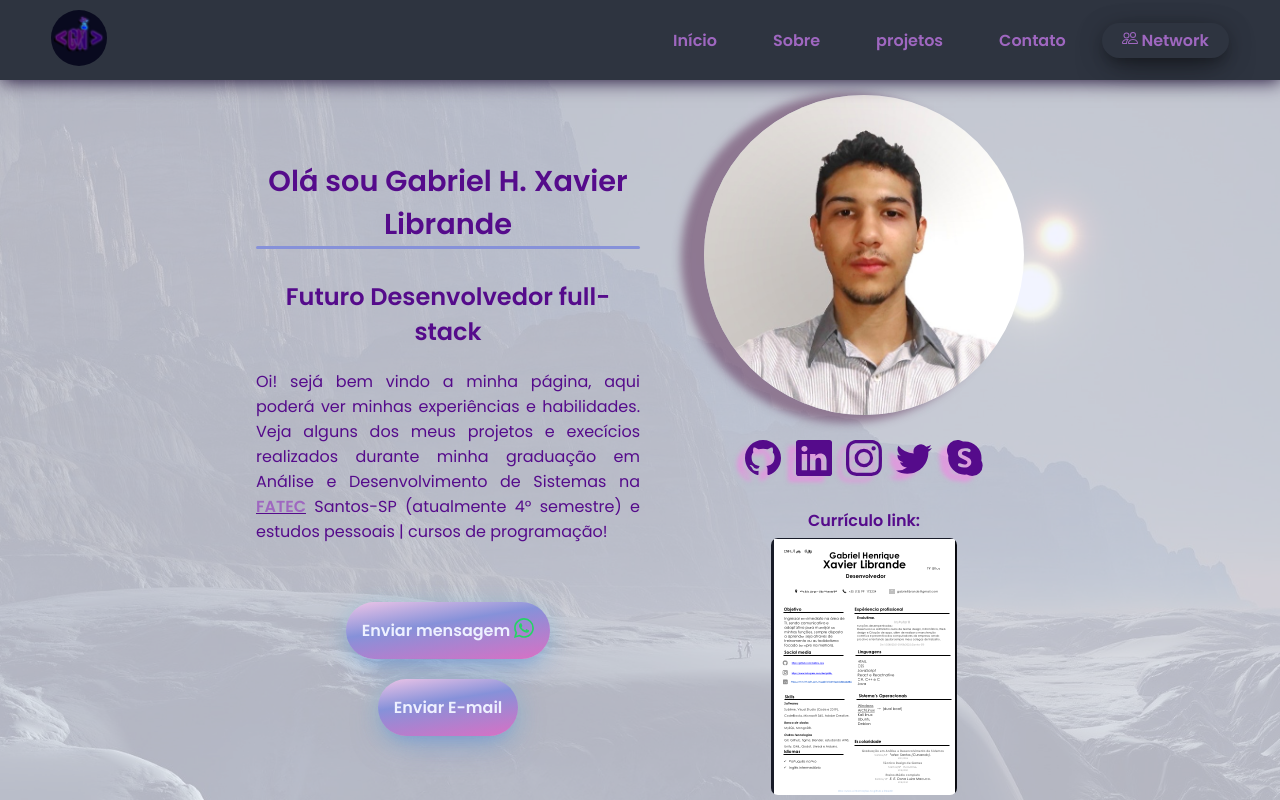
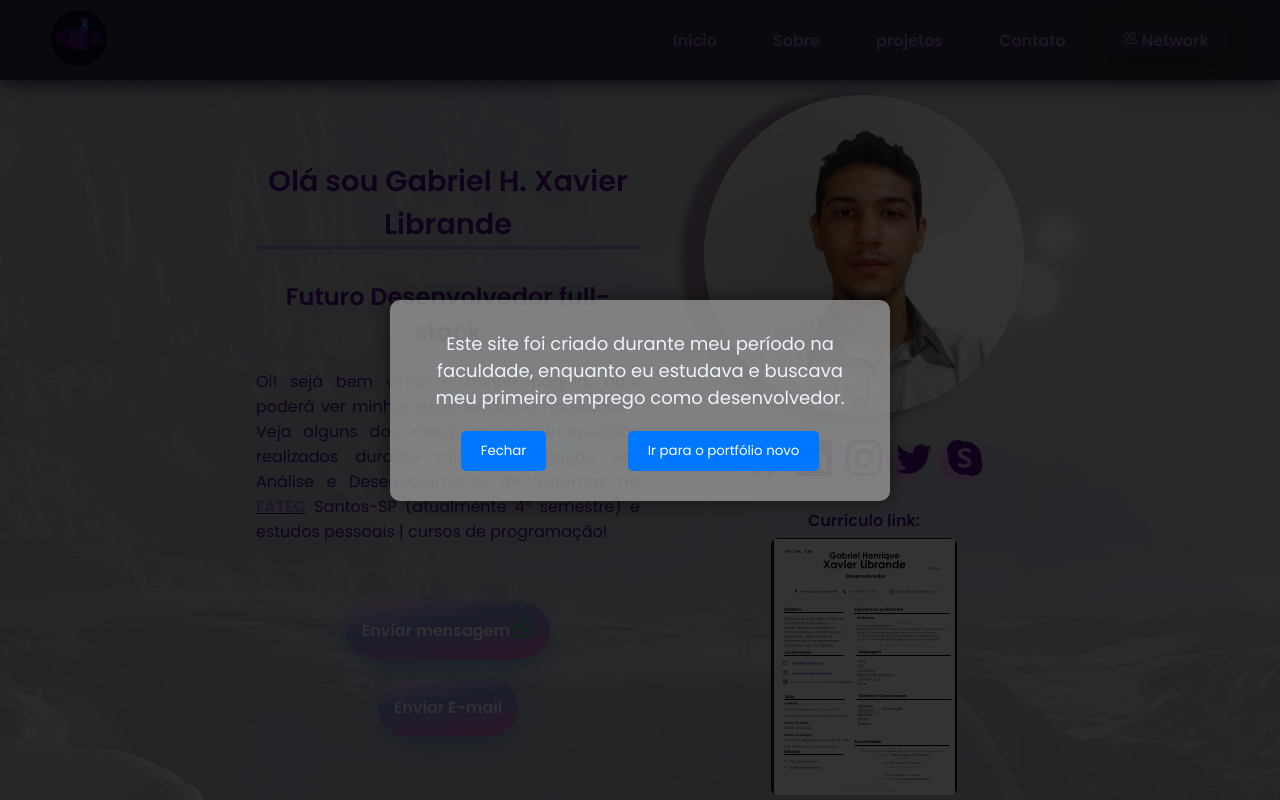
Before and after one commit to Gabiru-cpu/My-Port, a plain HTML site: page index.html in a window 1280 px wide. Shown: the top 800 px of the page. Drawn offline with nearby package versions, Linux system fonts and the light colour scheme.

Commit message:
avisando que tem o V2

```diff
--- a/css/style.css
+++ b/css/style.css
@@ -913,3 +913,54 @@ footer{
     margin-left: auto;
     margin-right: auto;
 }
+
+
+
+
+/* Popup Overlay */
+.popup-overlay {
+  position: fixed;
+  top: 0;
+  left: 0;
+  width: 100%;
+  height: 100%;
+  background: rgba(0, 0, 0, 0.8);
+  display: flex;
+  align-items: center;
+  justify-content: center;
+  z-index: 9999;
+}
+
+/* Popup Content */
+.popup {
+  background: rgba(150, 150, 150, 0.801);;
+  padding: 30px;
+  border-radius: 10px;
+  max-width: 500px;
+  text-align: center;
+  box-shadow: 0 0 20px rgba(0,0,0,0.5);
+}
+
+.popup p {
+  font-size: 18px;
+  margin-bottom: 20px;
+}
+
+.popup-buttons {
+  display: flex;
+  justify-content: space-around;
+}
+
+.popup-buttons button {
+  padding: 10px 20px;
+  border: none;
+  background-color: #0077ff;
+  color: white;
+  border-radius: 5px;
+  cursor: pointer;
+  transition: background 0.3s;
+}
+
+.popup-buttons button:hover {
+  background-color: #005fcc;
+}
--- a/index.html
+++ b/index.html
@@ -622,6 +622,18 @@
     </div>
     </div>
 
+    <!-- Popup Modal -->
+<div id="popup-overlay" class="popup-overlay">
+  <div class="popup">
+    <p>Este site foi criado durante meu período na faculdade, enquanto eu estudava e buscava meu primeiro emprego como desenvolvedor.</p>
+    <div class="popup-buttons">
+      <button onclick="fecharPopup()">Fechar</button>
+      <a href="https://seuportfolionovo.com">
+        <button>Ir para o portfólio novo</button>
+      </a>
+    </div>
+  </div>
+</div>
 </body>
 <script src="https://cdn.jsdelivr.net/npm/swiper/swiper-bundle.min.js"></script>
 <script src="/js/script.js"></script>
--- a/js/script.js
+++ b/js/script.js
@@ -95,3 +95,14 @@ var swiper = new Swiper(".slide-content", {
       prevEl: ".swiper-button-prev",
     },
   });
+
+
+
+
+  function fecharPopup() {
+    document.getElementById('popup-overlay').style.display = 'none';
+  }
+
+  window.onload = function() {
+    document.getElementById('popup-overlay').style.display = 'flex';
+  };
```
Also changed, not shown: 1 other file.
